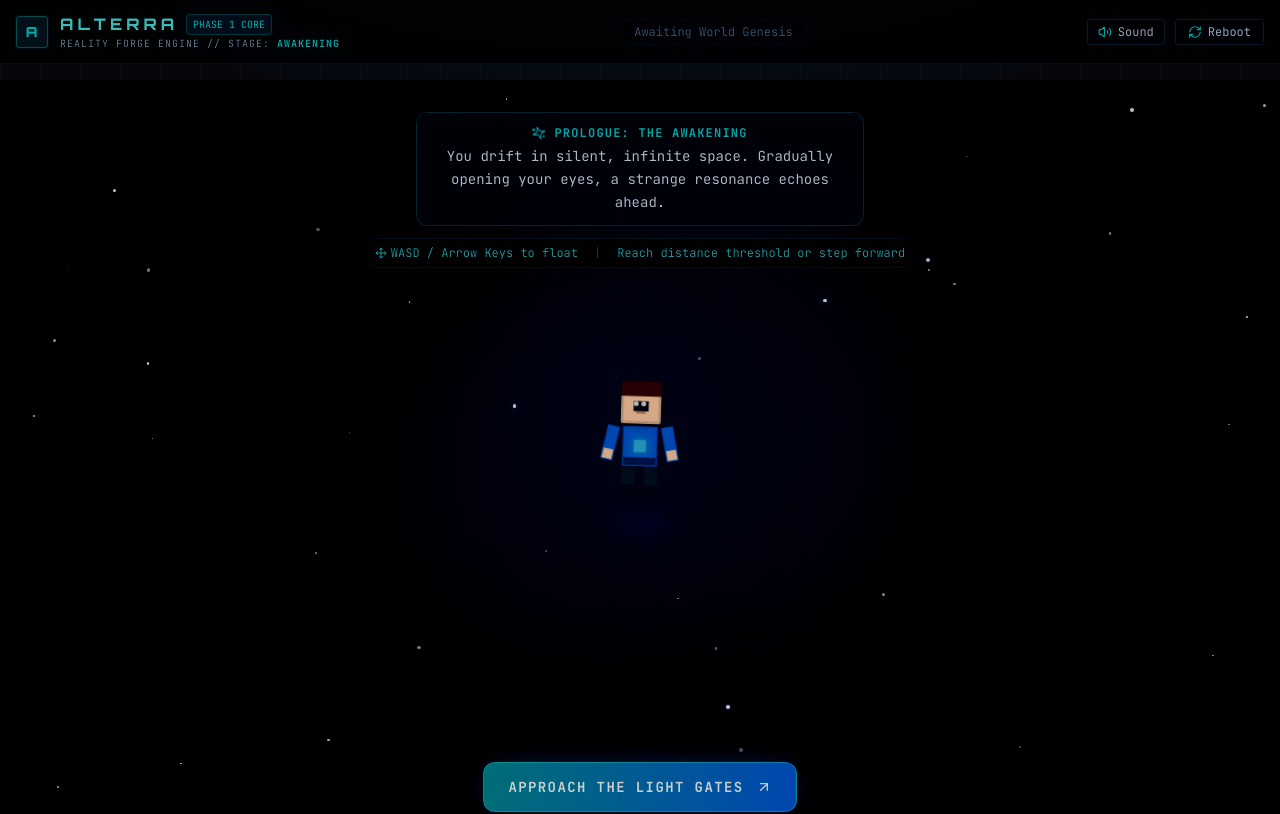
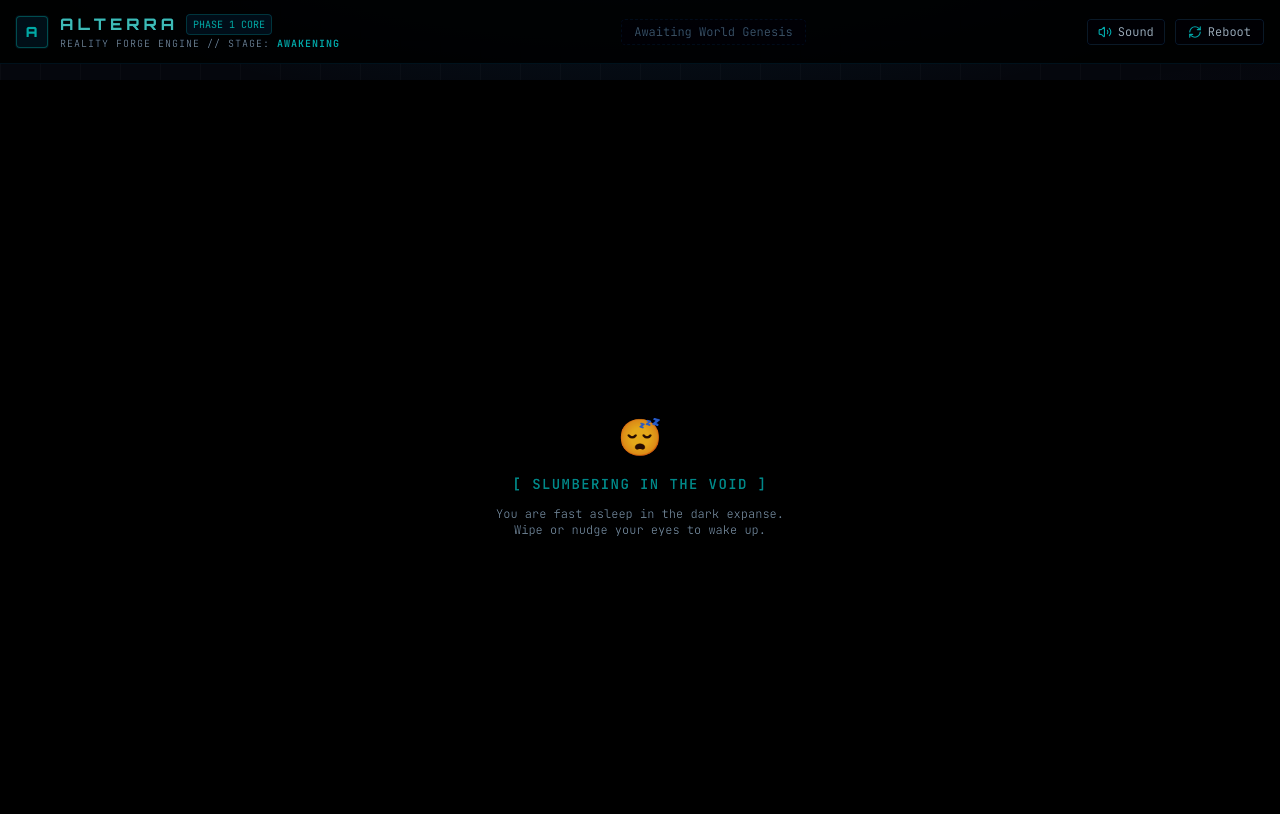
Before and after one commit to Git-Nova-Coders/Alterra, a React (Vite) app: page / in a window 1280 px wide. Shown: the top 814 px of the page. Built offline with nearby package versions, Linux system fonts and the light colour scheme.

Commit message:
feat(phase-1): implement 3D sleeping void posture, interactive eye-nudging wipe, and progressive waking mechanics

```diff
--- a/src/game/DarkAwakeningScene.jsx
+++ b/src/game/DarkAwakeningScene.jsx
@@ -3,21 +3,28 @@ import { motion, AnimatePresence } from 'framer-motion';
 import VoxelCharacter from './VoxelCharacter';
 import VirtualJoystick from './VirtualJoystick';
 import { AudioService } from '../services/audioService';
-import { Sparkles, Eye, Compass, Move, ArrowUpRight } from 'lucide-react';
+import { Sparkles, Eye, Compass, Move, ArrowUpRight, Hand, Waves } from 'lucide-react';
 
 /**
- * Dark Awakening Scene
- * - Player character floats in infinite zero-G dark space
- * - Eye-opening cinematic blur & eyelid shutter
- * - Responsive 360-degree controls (WASD, Arrow keys, Mobile Touch Joystick)
- * - Drifting stardust particles
- * - Audio feedback on awakening & navigation
- * - Triggers onward journey to the Nexus Gates
+ * 3D Sleeping & Awakening Scene (Phase 1)
+ * - Character is shown sleeping horizontally in zero-G void with gentle breathing
+ * - Interactive eye-nudging / rubbing clean:
+ *   - Player swipes/drags mouse or touches screen, or presses [Space]/[Enter]
+ *   - Character raises hands, rubs eyes clean, and straightens up
+ *   - Multi-stage vision clearing (Deep Slumber -> 1st Nudge -> 2nd Nudge clean vision)
+ * - Waking up reveals the deep dark 3D void space with ambient stardust and floating choice pillars
  */
 export default function DarkAwakeningScene({ onAwakened }) {
-  // Eye state: 0 = completely closed, 1 = slit open, 2 = fully open
-  const [eyeState, setEyeState] = useState(0);
-  const [pos, setPos] = useState({ x: 0, y: 0 }); // relative offset in space
+  // Awakening stages:
+  // 0: SLEEPING (horizontal, eyes shut, deep dream blur)
+  // 1: FIRST_NUDGE (hands rubbing eyes, slit vision, 50% blur)
+  // 2: FULLY_AWAKE (eyes clean, standing upright in 3D void)
+  const [awakenStage, setAwakenStage] = useState(0);
+  const [nudgeProgress, setNudgeProgress] = useState(0); // 0 to 100%
+  const [isNudgingArm, setIsNudgingArm] = useState(false);
+
+  // Position in space once awake
+  const [pos, setPos] = useState({ x: 0, y: 0 });
   const [isMoving, setIsMoving] = useState(false);
   const [direction, setDirection] = useState('down');
   const [spaceDust, setSpaceDust] = useState([]);
@@ -25,8 +32,9 @@ export default function DarkAwakeningScene({ onAwakened }) {
 
   const keysPressed = useRef({});
   const lastStepTime = useRef(0);
+  const dragStart = useRef(null);
 
-  // Generate cosmic particles
+  // Generate cosmic floating dust
   useEffect(() => {
     const dust = Array.from({ length: 45 }, (_, i) => ({
       id: i,
@@ -39,29 +47,57 @@ export default function DarkAwakeningScene({ onAwakened }) {
     setSpaceDust(dust);
   }, []);
 
-  // Eye opening sequence
+  // Trigger eye nudge action
+  const performNudge = () => {
+    if (awakenStage >= 2) return;
+
+    setIsNudgingArm(true);
+    AudioService.playTone(380, 'sine', 0.25, 0.15, 520);
+
+    setTimeout(() => {
+      setIsNudgingArm(false);
+    }, 650);
+
+    if (awakenStage === 0) {
+      setAwakenStage(1);
+      setNudgeProgress(50);
+      AudioService.playAwakening();
+    } else if (awakenStage === 1) {
+      setAwakenStage(2);
+      setNudgeProgress(100);
+      AudioService.playSuccess();
+    }
+  };
+
+  // Drag / swipe handling to wipe eyes clean
+  const handlePointerDown = (e) => {
+    if (awakenStage < 2) {
+      dragStart.current = { x: e.clientX, y: e.clientY };
+    }
+  };
+
+  const handlePointerUp = (e) => {
+    if (dragStart.current && awakenStage < 2) {
+      const dx = Math.abs(e.clientX - dragStart.current.x);
+      const dy = Math.abs(e.clientY - dragStart.current.y);
+      if (dx > 25 || dy > 25) {
+        performNudge();
+      }
+      dragStart.current = null;
+    }
+  };
+
+  // Keyboard navigation and spacebar nudging
   useEffect(() => {
-    const timer1 = setTimeout(() => {
-      setEyeState(1); // slits open
-      AudioService.playAwakening();
-    }, 1200);
+    const handleKeyDown = (e) => {
+      const key = e.key.toLowerCase();
+      keysPressed.current[key] = true;
 
-    const timer2 = setTimeout(() => {
-      setEyeState(2); // fully awake
-    }, 2800);
-
-    return () => {
-      clearTimeout(timer1);
-      clearTimeout(timer2);
-    };
-  }, []);
-
-  // Keyboard navigation loop
-  useEffect(() => {
-    if (eyeState < 2) return;
-
-    const handleKeyDown = (e) => {
-      keysPressed.current[e.key.toLowerCase()] = true;
+      // Space or Enter nudges eyes when sleeping
+      if ((e.key === ' ' || e.key === 'Enter') && awakenStage < 2) {
+        e.preventDefault();
+        performNudge();
+      }
     };
 
     const handleKeyUp = (e) => {
@@ -71,7 +107,10 @@ export default function DarkAwakeningScene({ onAwakened }) {
     window.addEventListener('keydown', handleKeyDown);
     window.addEventListener('keyup', handleKeyUp);
 
+    // Movement loop active once fully awake
     const interval = setInterval(() => {
+      if (awakenStage < 2) return;
+
       let dx = 0;
       let dy = 0;
       const keys = keysPressed.current;
@@ -89,7 +128,6 @@ export default function DarkAwakeningScene({ onAwakened }) {
         }));
         setDistanceTraveled((d) => d + Math.sqrt(dx * dx + dy * dy));
 
-        // Play step/thruster audio periodically
         const now = Date.now();
         if (now - lastStepTime.current > 320) {
           AudioService.playStep();
@@ -105,11 +143,11 @@ export default function DarkAwakeningScene({ onAwakened }) {
       window.removeEventListener('keyup', handleKeyUp);
       clearInterval(interval);
     };
-  }, [eyeState]);
+  }, [awakenStage]);
 
-  // Handle mobile joystick input
+  // Mobile joystick input
   const handleJoystickMove = ({ x, y, isMoving: moving, direction: dir }) => {
-    if (eyeState < 2) return;
+    if (awakenStage < 2) return;
     setIsMoving(moving);
     if (dir) setDirection(dir);
     if (moving) {
@@ -128,15 +166,17 @@ export default function DarkAwakeningScene({ onAwakened }) {
   };
 
   return (
-    <div className="relative w-full min-h-screen bg-[#03060f] overflow-hidden flex flex-col items-center justify-center font-mono">
-      {/* Background Starfield & Floating Nebulae */}
+    <div
+      onPointerDown={handlePointerDown}
+      onPointerUp={handlePointerUp}
+      className="relative w-full min-h-screen bg-[#02050e] overflow-hidden flex flex-col items-center justify-center font-mono select-none"
+    >
+      {/* Dynamic Nebulae & Particle Atmosphere */}
       <div className="absolute inset-0 pointer-events-none">
-        {/* Subtle deep nebula glows */}
-        <div className="absolute top-1/4 left-1/4 w-96 h-96 bg-cyan-900/15 rounded-full blur-3xl animate-pulse" />
-        <div className="absolute bottom-1/3 right-1/4 w-[28rem] h-[28rem] bg-indigo-900/15 rounded-full blur-3xl" />
-        <div className="absolute top-1/2 left-1/2 -translate-x-1/2 -translate-y-1/2 w-[34rem] h-[34rem] bg-violet-950/20 rounded-full blur-3xl" />
+        <div className="absolute top-1/4 left-1/4 w-96 h-96 bg-cyan-950/20 rounded-full blur-3xl animate-pulse" />
+        <div className="absolute bottom-1/3 right-1/4 w-[28rem] h-[28rem] bg-indigo-950/20 rounded-full blur-3xl" />
+        <div className="absolute top-1/2 left-1/2 -translate-x-1/2 -translate-y-1/2 w-[34rem] h-[34rem] bg-violet-950/25 rounded-full blur-3xl" />
 
-        {/* Space dust particles that drift based on player movement */}
         {spaceDust.map((dust) => (
           <div
             key={dust.id}
@@ -146,7 +186,7 @@ export default function DarkAwakeningScene({ onAwakened }) {
               top: `${dust.y}%`,
               width: `${dust.size}px`,
               height: `${dust.size}px`,
-              opacity: dust.opacity,
+              opacity: awakenStage === 0 ? dust.opacity * 0.3 : dust.opacity,
               boxShadow: `0 0 6px rgba(255,255,255,${dust.opacity})`,
               transform: `translate(${-pos.x * (dust.size / 3)}px, ${-pos.y * (dust.size / 3)}px)`
             }}
@@ -154,78 +194,111 @@ export default function DarkAwakeningScene({ onAwakened }) {
         ))}
       </div>
 
-      {/* Cinematic Eyelid Shutter Opening Overlay */}
+      {/* Realistic Eyelid Shutter & Slumber Blur */}
       <AnimatePresence>
-        {eyeState === 0 && (
+        {awakenStage === 0 && (
           <motion.div
-            key="eyelid-closed"
+            key="deep-slumber"
             initial={{ opacity: 1 }}
             exit={{ opacity: 0 }}
-            className="absolute inset-0 bg-black z-40 flex items-center justify-center pointer-events-none"
+            transition={{ duration: 0.8 }}
+            className="absolute inset-0 bg-black/90 backdrop-blur-xl z-40 flex flex-col items-center justify-center pointer-events-none"
           >
-            <p className="text-cyan-500/70 text-xs tracking-widest uppercase animate-pulse">
-              [ ... adrift in the void ... ]
+            <div className="flex flex-col items-center gap-3 p-6 text-center">
+              <span className="text-4xl animate-bounce">😴</span>
+              <p className="text-cyan-400 font-bold text-sm tracking-widest uppercase animate-pulse">
+                [ SLUMBERING IN THE VOID ]
               </p>
+              <span className="text-xs text-slate-400 max-w-xs">
+                You are fast asleep in the dark expanse. Wipe or nudge your eyes to wake up.
+              </span>
+            </div>
           </motion.div>
         )}
 
-        {eyeState === 1 && (
+        {awakenStage === 1 && (
           <motion.div
-            key="eyelid-slit"
-            initial={{ scaleY: 1 }}
-            animate={{ scaleY: [1, 0.4, 0.7, 0.2] }}
-            transition={{ duration: 1.6, ease: 'easeInOut' }}
+            key="slit-vision"
+            initial={{ opacity: 0 }}
+            animate={{ opacity: 1 }}
+            exit={{ opacity: 0 }}
+            transition={{ duration: 0.5 }}
             className="absolute inset-0 pointer-events-none z-40 flex flex-col justify-between"
           >
-            <div className="w-full h-[45%] bg-black backdrop-blur-md shadow-2xl" />
-            <div className="w-full h-[10%] flex items-center justify-center">
-              <span className="text-cyan-400 font-bold tracking-widest text-xs px-3 py-1 bg-black/60 rounded border border-cyan-500/30">
-                EYES OPENING...
+            {/* Upper eyelid */}
+            <motion.div
+              animate={{ height: ['45%', '38%', '42%'] }}
+              transition={{ duration: 1.5, repeat: Infinity }}
+              className="w-full bg-black/80 backdrop-blur-md border-b border-cyan-500/30"
+            />
+            {/* Slit center banner */}
+            <div className="w-full flex items-center justify-center">
+              <span className="text-cyan-300 font-bold tracking-widest text-[11px] px-3 py-1 bg-black/75 rounded-full border border-cyan-500/40 animate-pulse">
+                EYES BLURRY • NUDGE ONCE MORE TO CLEAR
               </span>
             </div>
-            <div className="w-full h-[45%] bg-black backdrop-blur-md shadow-2xl" />
+            {/* Lower eyelid */}
+            <motion.div
+              animate={{ height: ['45%', '38%', '42%'] }}
+              transition={{ duration: 1.5, repeat: Infinity }}
+              className="w-full bg-black/80 backdrop-blur-md border-t border-cyan-500/30"
+            />
           </motion.div>
         )}
       </AnimatePresence>
 
-      {/* HUD & Story Banner */}
+      {/* Header HUD: Story & Eye-Nudging Instructions */}
       <div className="absolute top-8 inset-x-0 flex flex-col items-center pointer-events-none z-30 px-4 text-center">
+        {awakenStage < 2 ? (
           <motion.div
             initial={{ opacity: 0, y: -20 }}
-          animate={{ opacity: eyeState === 2 ? 1 : 0, y: 0 }}
+            animate={{ opacity: 1, y: 0 }}
+            className="bg-slate-900/90 border border-cyan-500/40 backdrop-blur-md px-6 py-3.5 rounded-2xl shadow-[0_0_30px_rgba(6,182,212,0.25)] max-w-md pointer-events-auto"
+          >
+            <div className="flex items-center justify-center gap-2 text-cyan-400 text-xs font-bold tracking-widest uppercase mb-1.5">
+              <Hand className="w-4 h-4 animate-pulse text-amber-400" />
+              <span>Nudge Eyes Clean</span>
+            </div>
+            <p className="text-slate-200 text-sm leading-relaxed mb-3">
+              {awakenStage === 0
+                ? 'Your character is floating unconscious. Wipe across the screen or press SPACE to rub your eyes.'
+                : 'Vision is hazy! Rub your eyes clean once more to fully wake up.'}
+            </p>
+
+            {/* Interactive Nudge Button */}
+            <button
+              onClick={performNudge}
+              className="w-full py-2.5 px-4 rounded-xl font-bold text-xs uppercase tracking-wider bg-gradient-to-r from-amber-500 to-cyan-500 hover:from-amber-400 hover:to-cyan-400 text-slate-950 shadow-lg cursor-pointer flex items-center justify-center gap-2 transition-transform active:scale-95"
+            >
+              <span>{awakenStage === 0 ? '👆 NUDGE EYES AWAKE [SPACE]' : '✨ RUB EYES CLEAN [SPACE]'}</span>
+            </button>
+          </motion.div>
+        ) : (
+          /* Awake HUD */
+          <motion.div
+            initial={{ opacity: 0, y: -20 }}
+            animate={{ opacity: 1, y: 0 }}
             transition={{ duration: 0.8 }}
             className="bg-slate-900/80 border border-cyan-500/30 backdrop-blur-md px-5 py-3 rounded-xl shadow-[0_0_25px_rgba(6,182,212,0.15)] max-w-md"
           >
             <div className="flex items-center justify-center gap-2 text-cyan-400 text-xs font-bold tracking-widest uppercase mb-1">
               <Sparkles className="w-3.5 h-3.5 animate-spin" style={{ animationDuration: '8s' }} />
-            <span>Prologue: The Awakening</span>
+              <span>Prologue: Eyes Open in Dark Space</span>
             </div>
             <p className="text-slate-200 text-sm leading-relaxed">
-            You drift in silent, infinite space. Gradually opening your eyes, a strange resonance echoes ahead.
+              You gaze into the infinite dark void. Ethereal portals resonate in the distance ahead.
             </p>
-        </motion.div>
-
-        {/* Controls indicator */}
-        {eyeState === 2 && (
-          <motion.div
-            initial={{ opacity: 0 }}
-            animate={{ opacity: 1 }}
-            transition={{ delay: 0.4 }}
-            className="mt-3 flex items-center gap-4 text-xs text-cyan-300/80 bg-slate-950/70 border border-slate-800 px-3 py-1.5 rounded-full"
-          >
-            <div className="flex items-center gap-1">
+            <div className="mt-2.5 flex items-center justify-center gap-3 text-xs text-cyan-300/80 bg-slate-950/70 border border-slate-800 px-3 py-1 rounded-full">
               <Move className="w-3 h-3 text-cyan-400" />
-              <span>WASD / Arrow Keys to float</span>
+              <span>WASD / Joystick to float freely</span>
             </div>
-            <span className="text-slate-600">|</span>
-            <span>Reach distance threshold or step forward</span>
           </motion.div>
         )}
       </div>
 
-      {/* Playable Floating Character Area */}
+      {/* 3D Character Rendering Area */}
       <div
-        className="relative z-20 flex items-center justify-center transition-transform duration-75"
+        className="relative z-20 flex items-center justify-center transition-all duration-300"
         style={{
           transform: `translate(${pos.x}px, ${pos.y}px)`
         }}
@@ -233,14 +306,16 @@ export default function DarkAwakeningScene({ onAwakened }) {
         <VoxelCharacter
           isWalking={isMoving}
           direction={direction}
-          isFloating={true}
-          eyesClosed={eyeState < 2}
-          scale={1.25}
+          isFloating={awakenStage === 2}
+          isSleeping={awakenStage === 0}
+          isNudgingEyes={isNudgingArm}
+          eyesClosed={awakenStage < 2}
+          scale={1.4}
         />
       </div>
 
-      {/* Awakening Progression Button / Gateway Trigger */}
-      {eyeState === 2 && (
+      {/* Gateway Transit CTA once awake */}
+      {awakenStage === 2 && (
         <motion.div
           initial={{ opacity: 0, scale: 0.9 }}
           animate={{ opacity: 1, scale: 1 }}
@@ -258,7 +333,7 @@ export default function DarkAwakeningScene({ onAwakened }) {
             <ArrowUpRight className="w-4 h-4 group-hover:translate-x-0.5 group-hover:-translate-y-0.5 transition-transform" />
           </button>
           <span className="text-[11px] text-slate-400 tracking-wider">
-            Coordinates calibrated • Space shifted: {Math.round(distanceTraveled)}m
+            Space navigated: {Math.round(distanceTraveled)}m
           </span>
         </motion.div>
       )}
@@ -268,9 +343,10 @@ export default function DarkAwakeningScene({ onAwakened }) {
         <VirtualJoystick
           onMove={handleJoystickMove}
           onAction={() => {
-            if (onAwakened) onAwakened();
+            if (awakenStage < 2) performNudge();
+            else if (onAwakened) onAwakened();
           }}
-          actionLabel="GATES"
+          actionLabel={awakenStage < 2 ? 'NUDGE' : 'GATES'}
         />
       </div>
     </div>
--- a/src/game/VoxelCharacter.jsx
+++ b/src/game/VoxelCharacter.jsx
@@ -14,6 +14,8 @@ export default function VoxelCharacter({
   direction = 'down', // 'up' | 'down' | 'left' | 'right'
   isFloating = false,
   eyesClosed = false,
+  isSleeping = false,
+  isNudgingEyes = false,
   colorScheme = {
     skin: '#ffdbac',
     shirt: '#2563eb',
@@ -23,8 +25,11 @@ export default function VoxelCharacter({
   },
   scale = 1
 }) {
-  // Rotation style based on direction
+  // Rotation style based on direction and state
   const getRotation = () => {
+    if (isSleeping) {
+      return 'rotateX(75deg) rotateZ(10deg)';
+    }
     switch (direction) {
       case 'up': return 'rotateY(180deg)';
       case 'left': return 'rotateY(90deg)';
@@ -44,18 +49,35 @@ export default function VoxelCharacter({
     >
       {/* Ground Shadow or Space Glow */}
       <div
-        className={`w-16 h-5 rounded-full mx-auto transition-all duration-300 ${
-          isFloating
+        className={`w-16 h-5 rounded-full mx-auto transition-all duration-500 ${
+          isSleeping
+            ? 'bg-cyan-500/10 blur-xl scale-125 animate-pulse'
+            : isFloating
             ? 'bg-cyan-500/20 blur-md scale-75 animate-pulse'
             : 'bg-black/50 blur-sm scale-100'
         }`}
         style={{ marginTop: '90px' }}
       />
 
+      {/* Floating Zzz micro-particles if sleeping */}
+      {isSleeping && (
+        <div className="absolute -top-10 right-0 z-30 flex flex-col items-center pointer-events-none select-none">
+          <span className="text-cyan-300 font-bold text-xs animate-bounce" style={{ animationDuration: '2s' }}>
+            z
+          </span>
+          <span className="text-cyan-400 font-black text-sm animate-pulse -mr-3" style={{ animationDuration: '1.5s' }}>
+            Z
+          </span>
+          <span className="text-cyan-200 font-black text-base animate-bounce -mr-6" style={{ animationDuration: '2.5s' }}>
+            Z
+          </span>
+        </div>
+      )}
+
       {/* 3D Character Container */}
       <div
-        className={`absolute inset-0 flex flex-col items-center transition-transform duration-200 ${
-          isFloating ? 'animate-float' : ''
+        className={`absolute inset-0 flex flex-col items-center transition-all duration-500 ${
+          isSleeping ? 'animate-sleeping' : isFloating ? 'animate-float' : ''
         }`}
         style={{
           transformStyle: 'preserve-3d',
@@ -107,10 +129,18 @@ export default function VoxelCharacter({
 
         {/* Torso & Arms Container */}
         <div className="relative flex items-start mt-0.5" style={{ zIndex: 8 }}>
-          {/* Left Arm (Swings when walking) */}
+          {/* Left Arm (Swings when walking, rubs eye when nudging) */}
           <div
             className={`w-2.5 h-7 rounded-xs shadow-sm origin-top transition-transform ${
-              isWalking ? 'animate-arm-left' : isFloating ? 'rotate-12' : ''
+              isNudgingEyes
+                ? 'animate-rub-left'
+                : isWalking
+                ? 'animate-arm-left'
+                : isSleeping
+                ? 'rotate-45'
+                : isFloating
+                ? 'rotate-12'
+                : ''
             }`}
             style={{
               backgroundColor: colorScheme.shirt,
@@ -138,10 +168,18 @@ export default function VoxelCharacter({
             <div className="absolute bottom-0 inset-x-0 h-1.5 bg-slate-950/60" />
           </div>
 
-          {/* Right Arm (Swings inversely) */}
+          {/* Right Arm (Swings inversely, rubs eye when nudging) */}
           <div
             className={`w-2.5 h-7 rounded-xs shadow-sm origin-top transition-transform ${
-              isWalking ? 'animate-arm-right' : isFloating ? '-rotate-12' : ''
+              isNudgingEyes
+                ? 'animate-rub-right'
+                : isWalking
+                ? 'animate-arm-right'
+                : isSleeping
+                ? '-rotate-45'
+                : isFloating
+                ? '-rotate-12'
+                : ''
             }`}
             style={{
               backgroundColor: colorScheme.shirt,
--- a/src/index.css
+++ b/src/index.css
@@ -90,6 +90,21 @@ body {
   50% { transform: translateY(-12px) rotateZ(2deg); }
 }
 
+@keyframes sleepBreathing {
+  0%, 100% { transform: rotateX(75deg) rotateZ(8deg) translateY(0px) scale(0.98); }
+  50% { transform: rotateX(72deg) rotateZ(6deg) translateY(-8px) scale(1.02); }
+}
+
+@keyframes eyeRubLeft {
+  0%, 100% { transform: rotateZ(120deg) rotateX(-50deg) translateX(4px); }
+  50% { transform: rotateZ(135deg) rotateX(-65deg) translateX(7px); }
+}
+
+@keyframes eyeRubRight {
+  0%, 100% { transform: rotateZ(-120deg) rotateX(-50deg) translateX(-4px); }
+  50% { transform: rotateZ(-135deg) rotateX(-65deg) translateX(-7px); }
+}
+
 .animate-arm-left {
   animation: armSwingLeft 0.5s infinite linear;
 }
@@ -110,6 +125,18 @@ body {
   animation: zeroGFloat 3.5s ease-in-out infinite;
 }
 
+.animate-sleeping {
+  animation: sleepBreathing 4s ease-in-out infinite;
+}
+
+.animate-rub-left {
+  animation: eyeRubLeft 0.6s ease-in-out infinite;
+}
+
+.animate-rub-right {
+  animation: eyeRubRight 0.6s ease-in-out infinite;
+}
+
 ::-webkit-scrollbar-thumb:hover {
   background: rgba(56, 189, 248, 0.5);
 }
```
Lines whose indentation alone changed are shown as unchanged.
